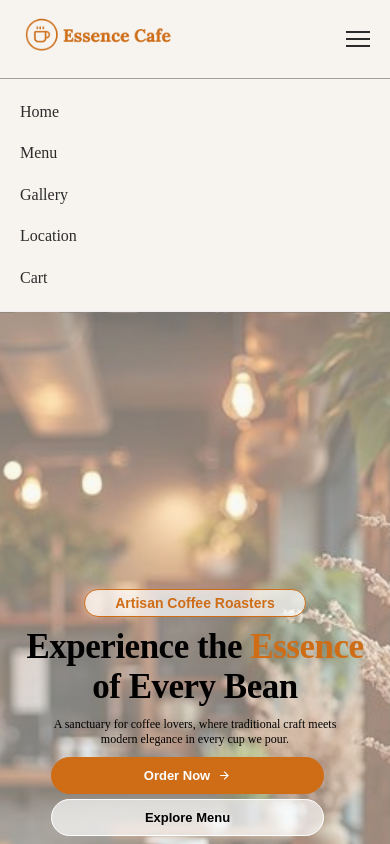
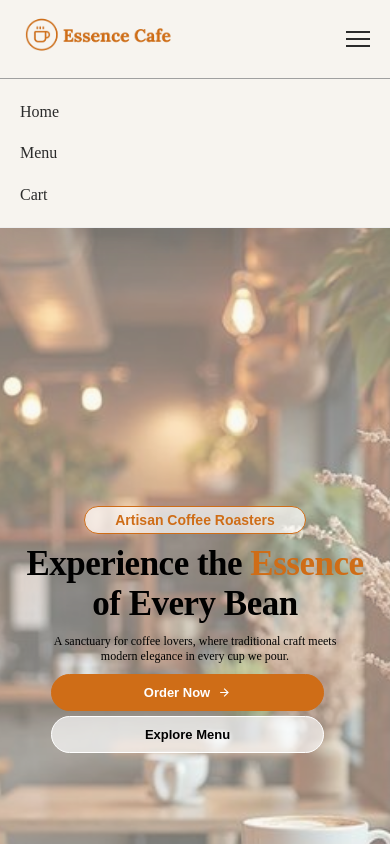
Before and after one commit to widyawulan19/essence-cafe, a React (Create React App) app: page / in a window 390 px wide. Both pictures are taken after a click on the element 358 px from the left and 38 px from the top of the page. Shown: the top 844 px of the page. Built offline with nearby package versions, Linux system fonts and the light colour scheme.

Commit message:
fix:navbar burger menu

```diff
--- a/src/components/NavbarLanding.jsx
+++ b/src/components/NavbarLanding.jsx
@@ -100,9 +100,9 @@ function NavbarLanding({cart,setCart}) {
       {menuOpen && (
         <div className="mobile-menu">
           <Link to="/">Home</Link>
-          <Link to="/pricing">Menu</Link>
-          <Link>Gallery</Link>
-          <Link>Location</Link>
+          <Link to="/menu">Menu</Link>
+          {/* <Link>Gallery</Link>
+          <Link>Location</Link> */}
           <Link
             onClick={handleOpenModalCart}
           >
```
